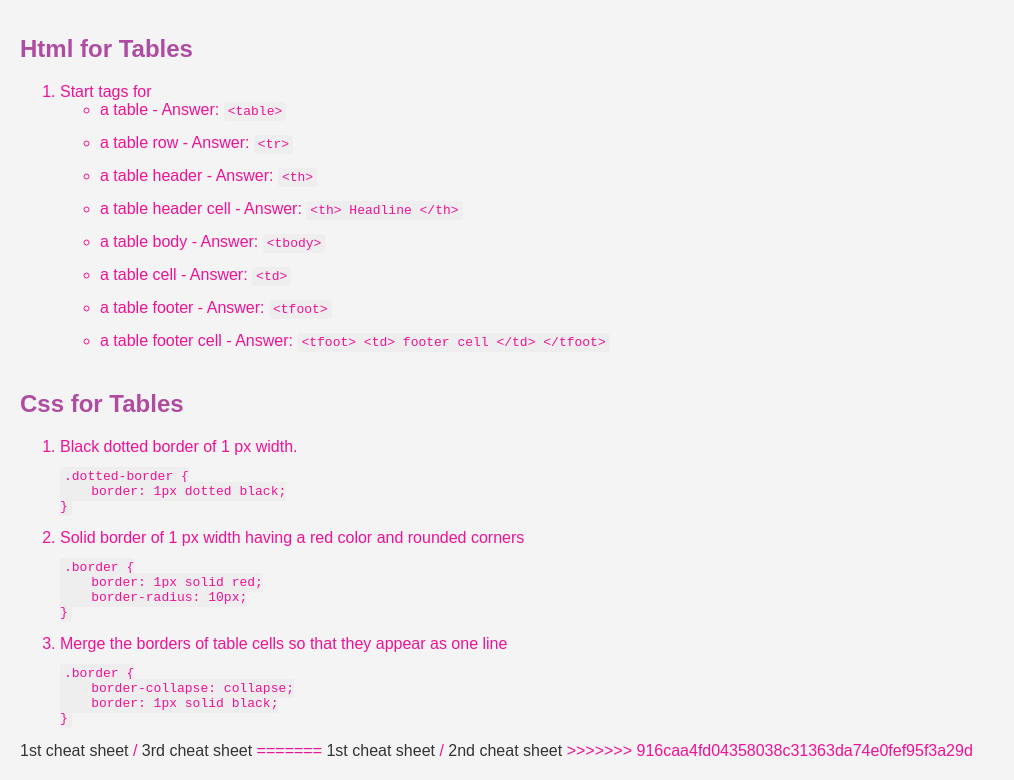
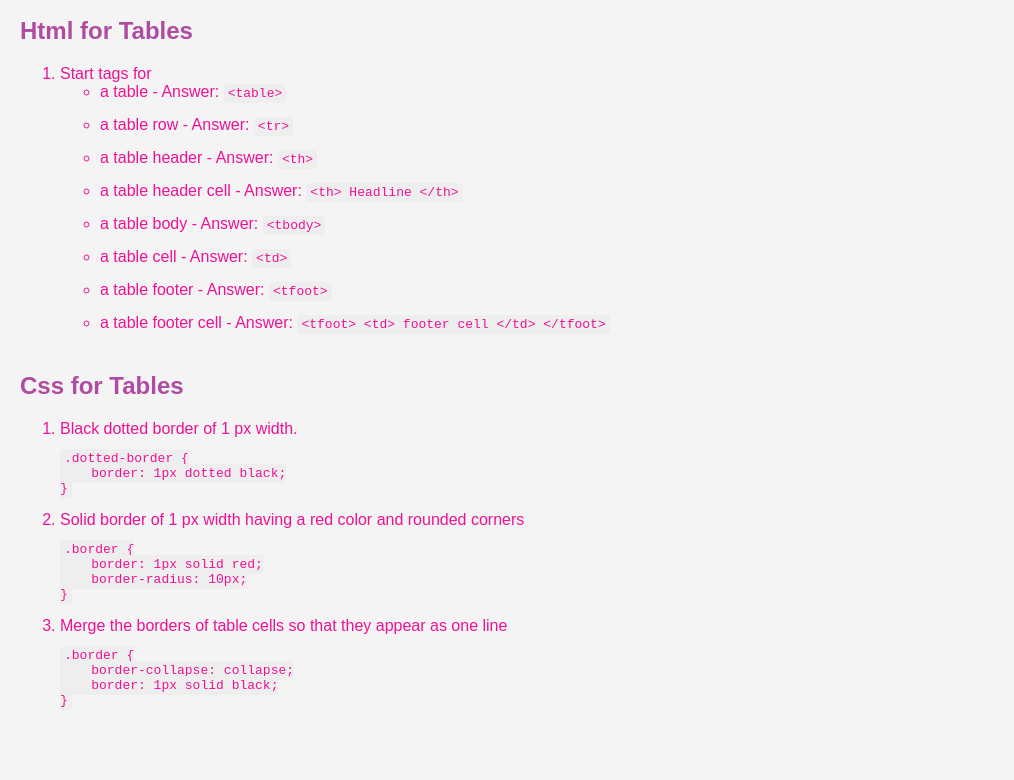
Before and after one commit to Jimmy0rban/Jimmy0rban.github.io, a plain HTML site: page Cheatsheet3/index.html in a window 1280 px wide. Shown: the part 1530-2310 px from the top of the page, without its empty margins (0-1014 px from the left). After the commit the page ends 2274 px from the top, so only its background shows below. Drawn offline with Linux system fonts and the light colour scheme.

Commit message:
update once again

```diff
--- a/Cheatsheet3/index.html
+++ b/Cheatsheet3/index.html
@@ -42,7 +42,6 @@
         </tr>
     </tfoot>
 </table>
-<<<<<<< HEAD
 
 <h2>Cheat sheet:</h2>
 <h1>Basic Web Techniques - Lists and Tables</h1>
@@ -152,10 +151,5 @@
     </li>
 </ol>
 
-
-<a href="https://Jimmy0rban.github.io/Cheatsheet1/">1st cheat sheet</a> / <a href="https://Jimmy0rban.github.io/Cheatsheet2/">3rd cheat sheet</a>
-=======
-<a href="https://Jimmy0rban.github.io/Cheatsheet1/">1st cheat sheet</a> / <a href="https://Jimmy0rban.github.io/Cheatsheet2/">2nd cheat sheet</a>
->>>>>>> 916caa4fd04358038c31363da74e0fef95f3a29d
 </body>
 </html>
```
